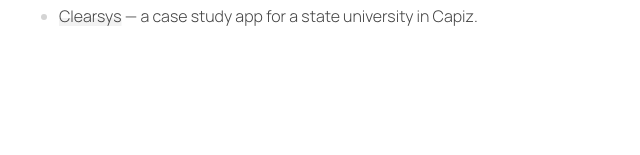
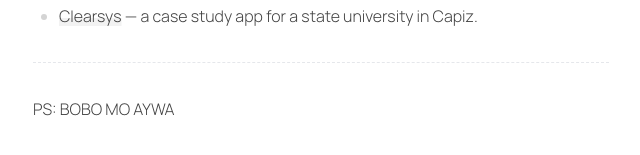
Before and after one commit to abcdefghijorngarbosaxyz/dancewithcode, a SvelteKit app: page / in a window 1280 px wide. Shown: the part 1129-1284 px from the top of the page, without its empty margins (319-959 px from the left). Built offline with nearby package versions, Linux system fonts and the light colour scheme.

Commit message:
Update +page.svelte

```diff
--- a/src/routes/+page.svelte
+++ b/src/routes/+page.svelte
@@ -134,3 +134,7 @@
     </li>
   {/each}
 </ul>
+
+<hr class="border-dashed" />
+
+<h2>PS: BOBO MO AYWA</h2>
```
